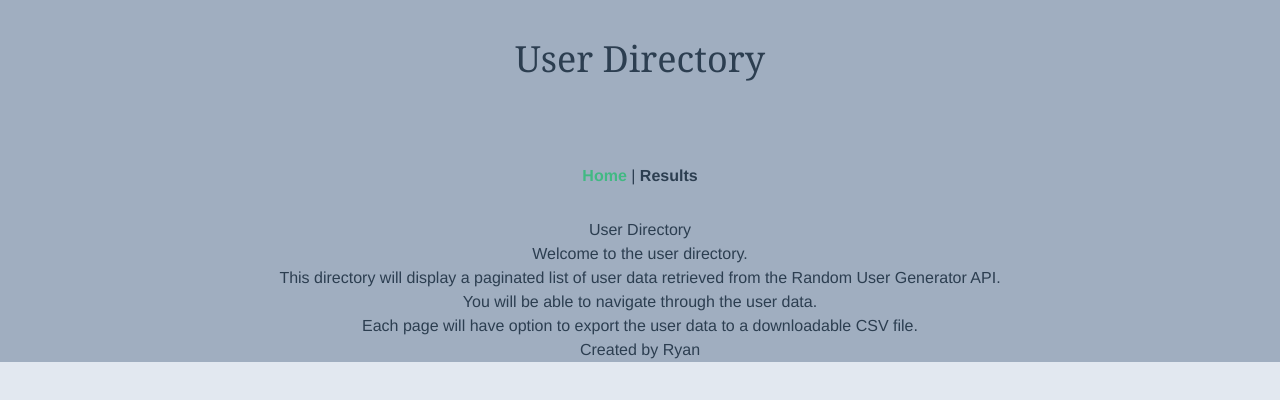
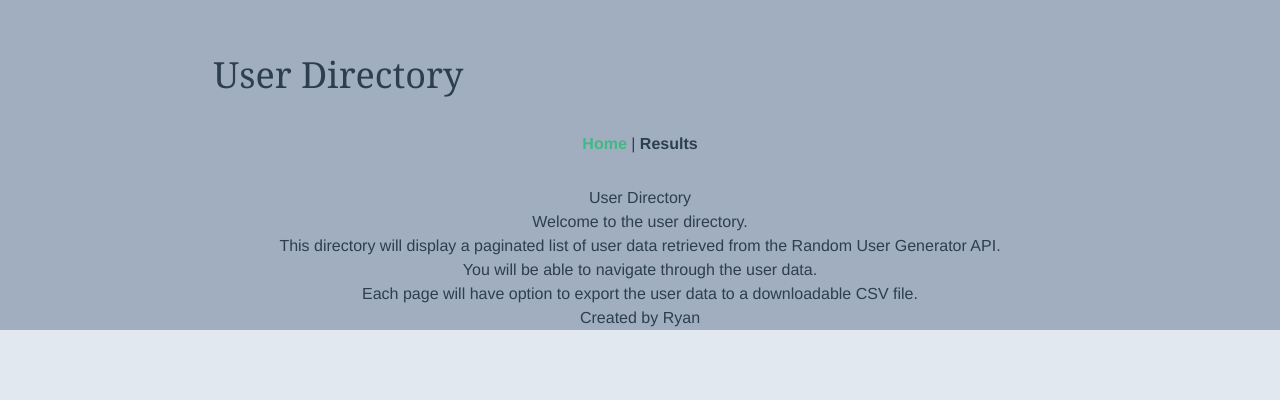
Before and after one commit to brink-ry/UserDirectory, a Vue app: page / in a window 1280 px wide. Shown: the top 400 px of the page. Built offline with nearby package versions, Linux system fonts and the light colour scheme.

Commit message:
Header styling

```diff
--- a/src/components/Header.vue
+++ b/src/components/Header.vue
@@ -1,10 +1,17 @@
 <template>
   <header>
-    <h1
-     class="font-serif
-            text-2xl
-            lg:text-4xl
-            mb-4 p-8"
-    >User Directory</h1>
+    <div
+      class="w-2/3
+            mx-auto"
+    >
+      <h1
+      class="font-serif
+              text-2xl
+              lg:text-4xl
+              lg:text-left
+              pt-8
+              lg:pt-12"
+      >User Directory</h1>
+    </div>
   </header>
 </template>
```
